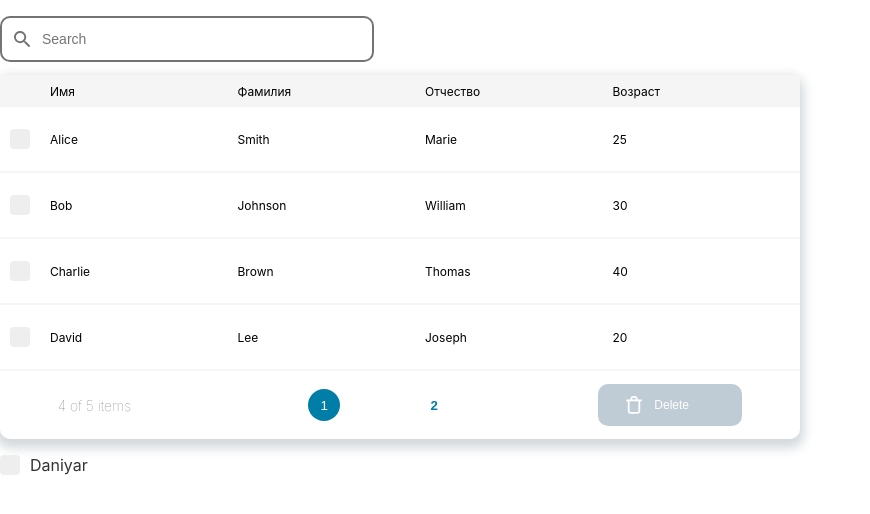
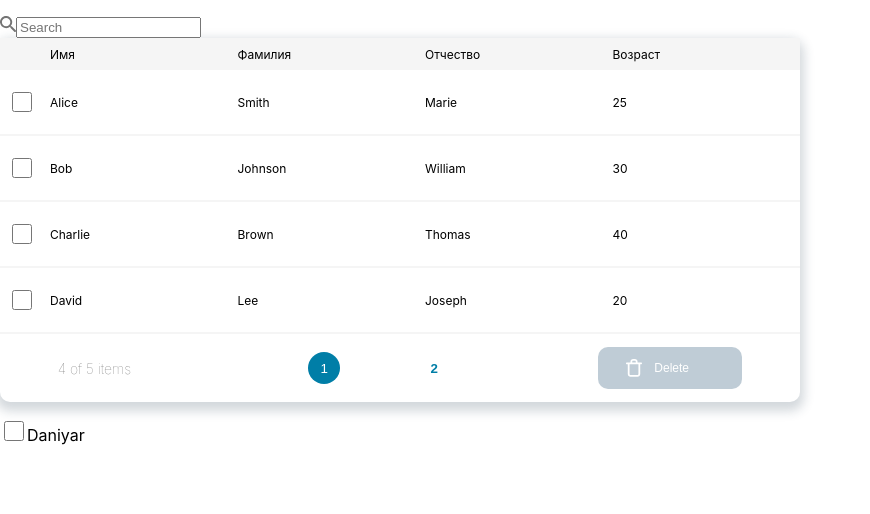
Before and after one commit to kanatbkeeep/diploma, a React (Create React App) app: page / in a window 1280 px wide. Shown: the top 514 px of the page, without its empty margins (0-870 px from the left). Built offline with nearby package versions, Linux system fonts and the light colour scheme.

Commit message:
notification

```diff
--- a/src/style/common.scss
+++ b/src/style/common.scss
@@ -202,14 +202,12 @@ body {
 }
 
 //таблица
-.container-table{
 
-}
 .table-main{
   box-shadow: 0px 5px 11px 4px rgba(34, 60, 80, 0.2);
   border-radius: 10px;
   font-size: 12px;
-  margin: 0;
+
 }
 
 .table-header{
@@ -291,7 +289,6 @@ body {
   color: #007EA7;
   font-weight: bold;
   margin-left: 6px;
-  transition: color 1s;
 }
 .active-pagination-btn{
   font-weight: lighter;
@@ -319,7 +316,6 @@ body {
   flex-direction: row;
   align-items: center;
   border-radius: 10px;
-  transition: background-color 0.5s;
 }
 
 .delete-btn button:disabled{
@@ -332,131 +328,18 @@ body {
   margin-left: 22px;
   margin-right: 12px;
 }
-.searching-container{
-  display: flex;
-  flex-direction: row;
-  width: 370px;
-  height: 42px;
-  align-items: center;
-  border: 2px solid #747474;
-  border-radius: 10px;
-  margin-bottom: 13px;
-}
-
-.searching-container img{
-  width: 16px;
-  height: 16px;
-  margin-right: 10px;
-  margin-left: 12px;
-}
-.searching-container input{
-  font-size: 14px;
-  border: unset;
-  outline: unset;
-  width: 85%;
-}
 
 
 // checkbox
 
-//.checkbox-group{
-//  display: block;
-//}
-//
-//.checkbox-group input[type=checkbox]{
-//  width: 20px;
-//  height: 20px;
-//}
-
-.checkbox-group {
-  display: inline-flex;
-  align-items: center;
-  position: relative;
-  font-size: 16px;
-  color: #333;
+.checkbox-group{
+  display: block;
 }
 
-.checkbox-group input {
-  position: absolute;
-  opacity: 0;
-}
-
-.checkmark {
-  position: relative;
-  display: inline-block;
+.checkbox-group input[type=checkbox]{
   width: 20px;
   height: 20px;
-  background-color: #eee;
-  border-radius: 4px;
-  margin-right: 10px;
-  transition: background-color 0.3s;
-
 }
-
-.checkbox-group input:checked ~ .checkmark {
-  background-color: #2196f3;
-}
-
-.checkmark:after {
-  content: "";
-  position: absolute;
-  display: none;
-}
-
-.checkbox-group input:checked ~ .checkmark:after {
-  display: block;
-  left: 7px;
-  top: 2px;
-  width: 5px;
-  height: 11px;
-  border: solid white;
-  border-width: 0 2px 2px 0;
-  transform: rotate(45deg);
-}
-
-
-// input
-
-.forms-group{
-  display: flex;
-  flex-direction: column;
-  width: 100%;
-}
-
-.forms-group label{
-  margin-left: 20px;
-  font-size: 16px;
-}
-
-.forms-group input{
-  border-radius: 10px;
-  border: 2px solid black;
-  padding: 13px 13px 13px 20px;
-  outline: unset;
-}
-
-
-.checkbox-group input:checked ~ .checkmark {
-  background-color: #2196f3;
-}
-
-.checkmark:after {
-  content: "";
-  position: absolute;
-  display: none;
-}
-
-.checkbox-group input:checked ~ .checkmark:after {
-  display: block;
-  left: 7px;
-  top: 2px;
-  width: 5px;
-  height: 11px;
-  border: solid white;
-  border-width: 0 2px 2px 0;
-  transform: rotate(45deg);
-}
-
 
 // input
 
@@ -506,90 +389,6 @@ body {
   margin-right: 13px;
 }
 
-// dropdown
-
-.dropdown{
-  width: 100%;
-  position: relative;
-}
-
-.dropdown .dropdown-btn{
-  padding: 10px;
-  background: #ffffff;
-  border-radius: 10px;
-  border: 1px solid black;
-  display: flex;
-  align-items: center;
-  justify-content: space-between;
-  color: #808B8F;
-}
-
-.dropdown .dropdown-btn-active{
-  border-bottom: unset;
-  border-bottom-left-radius: 0;
-  border-bottom-right-radius: 0;
-}
-
-.dropdown .dropdown-btn img{
-  width: 20px;
-  height: 10px;
-}
-
-.dropdown ul {
-  z-index: 1001;
-  position: absolute;
-  top: 56%;
-  left: 0;
-  background: #ffffff;
-  border: 1px solid black;
-  border-bottom-left-radius: 10px;
-  border-bottom-right-radius: 10px;
-  color: #333;
-  width: 100%;
-  box-sizing: border-box;
-  padding: 0;
-  max-height: 240px;
-  overflow-y: scroll;
-  scrollbar-gutter: stable;
-}
-
-.dropdown ul::-webkit-scrollbar{
-  width: 3px;
-  display: none;
-}
-
-.dropdown ul::-webkit-scrollbar-thumb{
-  background-color: #00A8E8;
-  border-radius: 10px;
-}
-.dropdown ul::-webkit-scrollbar-track{
-  scroll-padding-block-end: 10px;
-}
-
-.dropdown ul li{
-  list-style-type: none;
-  transition: color 0.3s;
-  width: 100%;
-  height: 48px;
-  font-size: 16px;
-  display: flex;
-  flex-direction: row;
-  align-items: center;
-  border-bottom: 1px solid black;
-  padding-left: 10px;
-  box-sizing: border-box;
-}
-
-.dropdown ul li:last-child{
-  border: unset;
-}
-
-.dropdown ul li:hover{
-  color: #808B8F;
-  cursor: pointer;
-}
-
-
 @font-face {
   font-family: 'Poppins';
   src: local("OpenSans"),
```
Also changed, not shown: src/components/Notification/Notification.tsx (+3 -19 lines), src/pages/profile/Profile.tsx (+14 -3 lines), src/style/profilePage.scss (+14 -10 lines).
